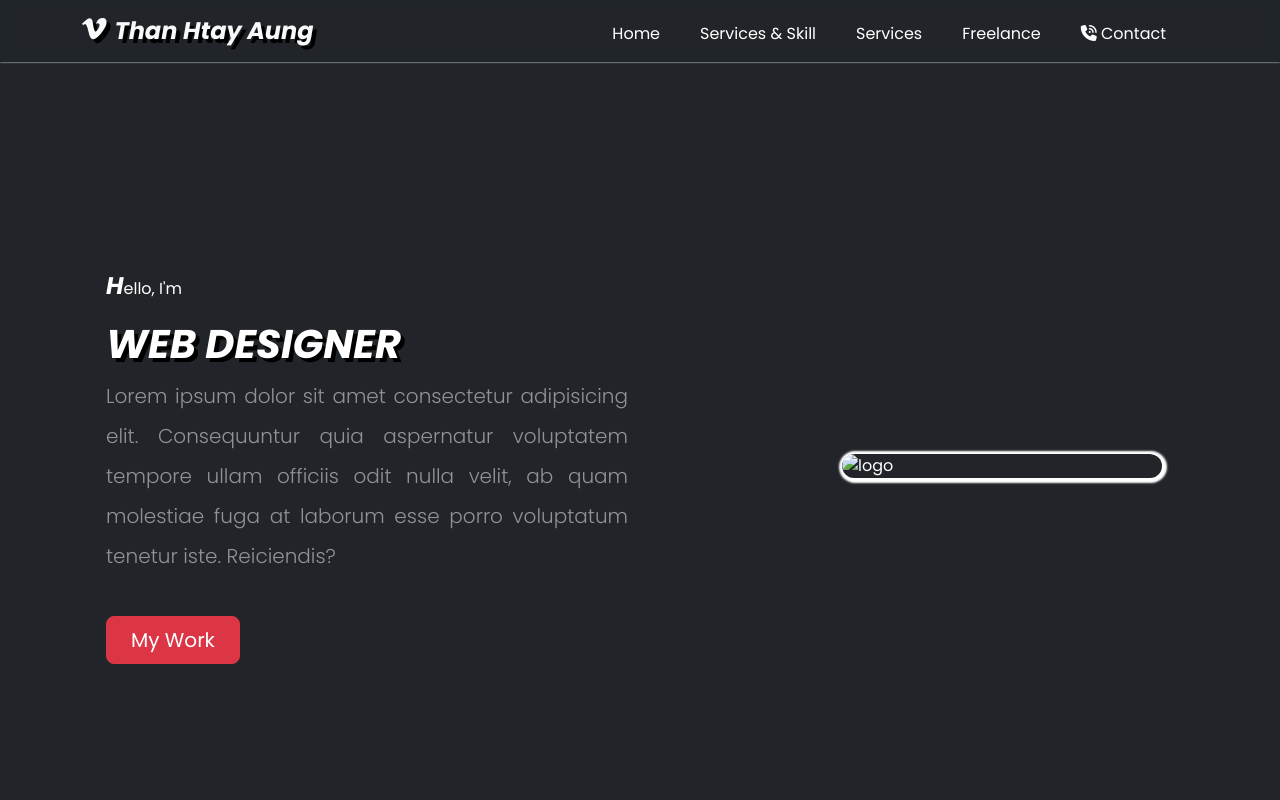
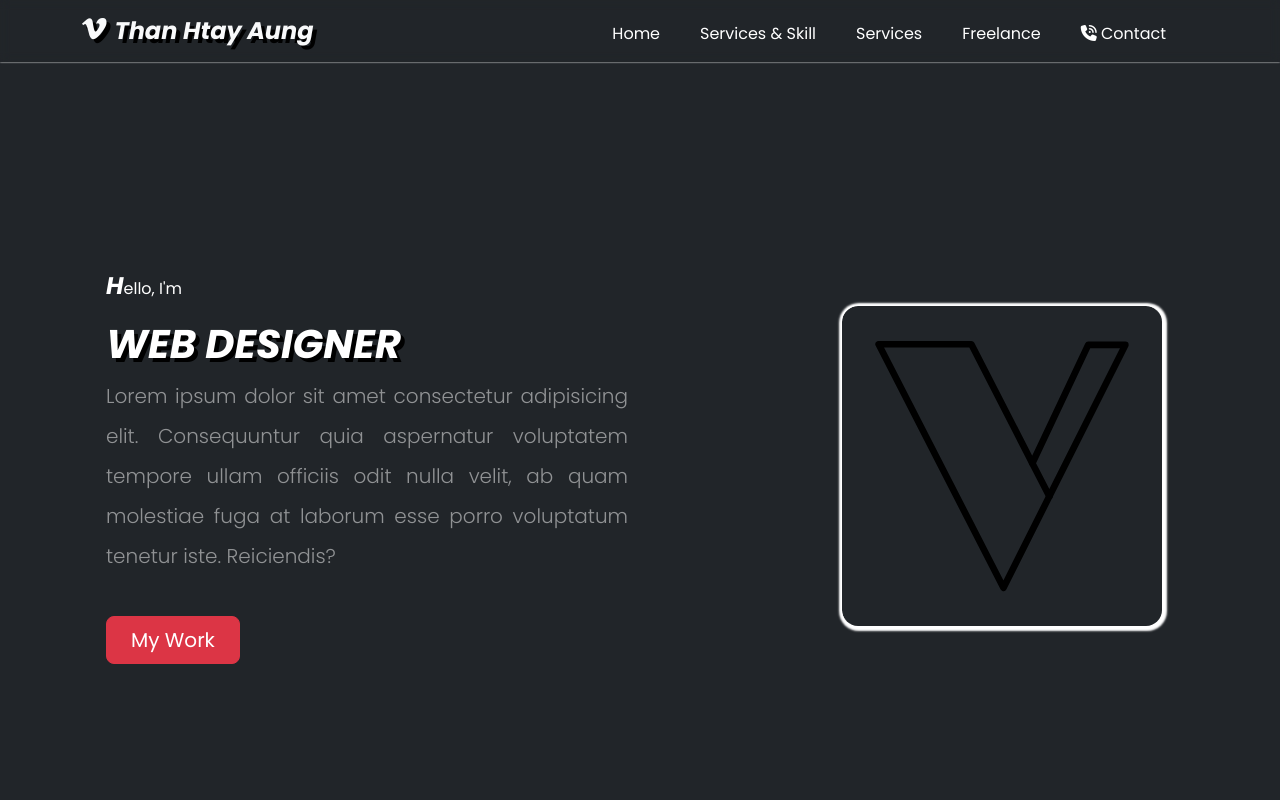
Before and after one commit to THA-ThanHtayAung/Portfolio, a plain HTML site: page index.html in a window 1280 px wide. Shown: the top 800 px of the page. Drawn offline with nearby package versions, Linux system fonts and the light colour scheme.

Commit message:
Update index.html

```diff
--- a/index.html
+++ b/index.html
@@ -159,7 +159,7 @@
         <div class="row min-vh-100 align-items-center text-white p-4">
           <div class="col-lg-6 order-sm-0 p-lg-4 p-sm-2">
             <img
-              src="./images/viper.svg"
+              src="./viper.svg"
               alt="logo"
               class="float-start img-animate float-lg-end rounded-4 img-size"
             />
```
